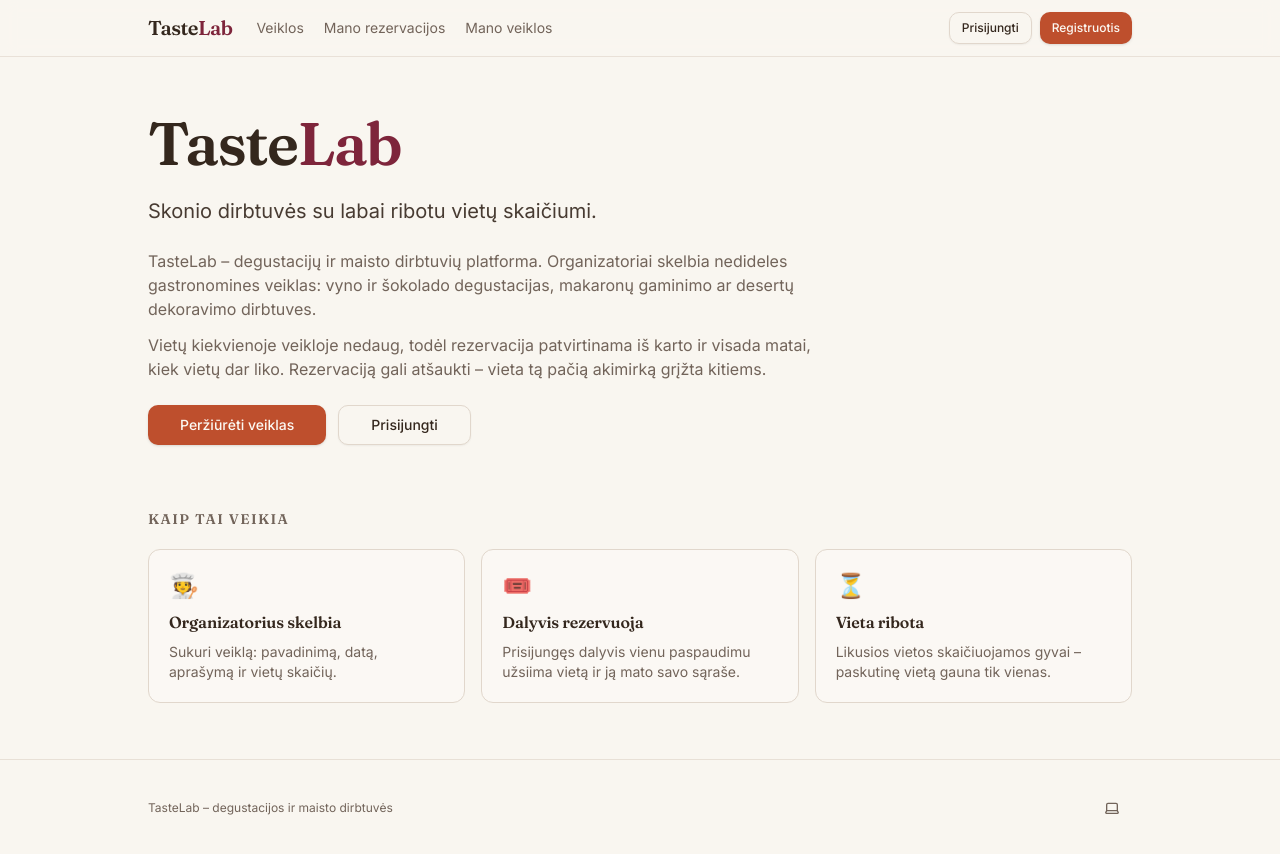
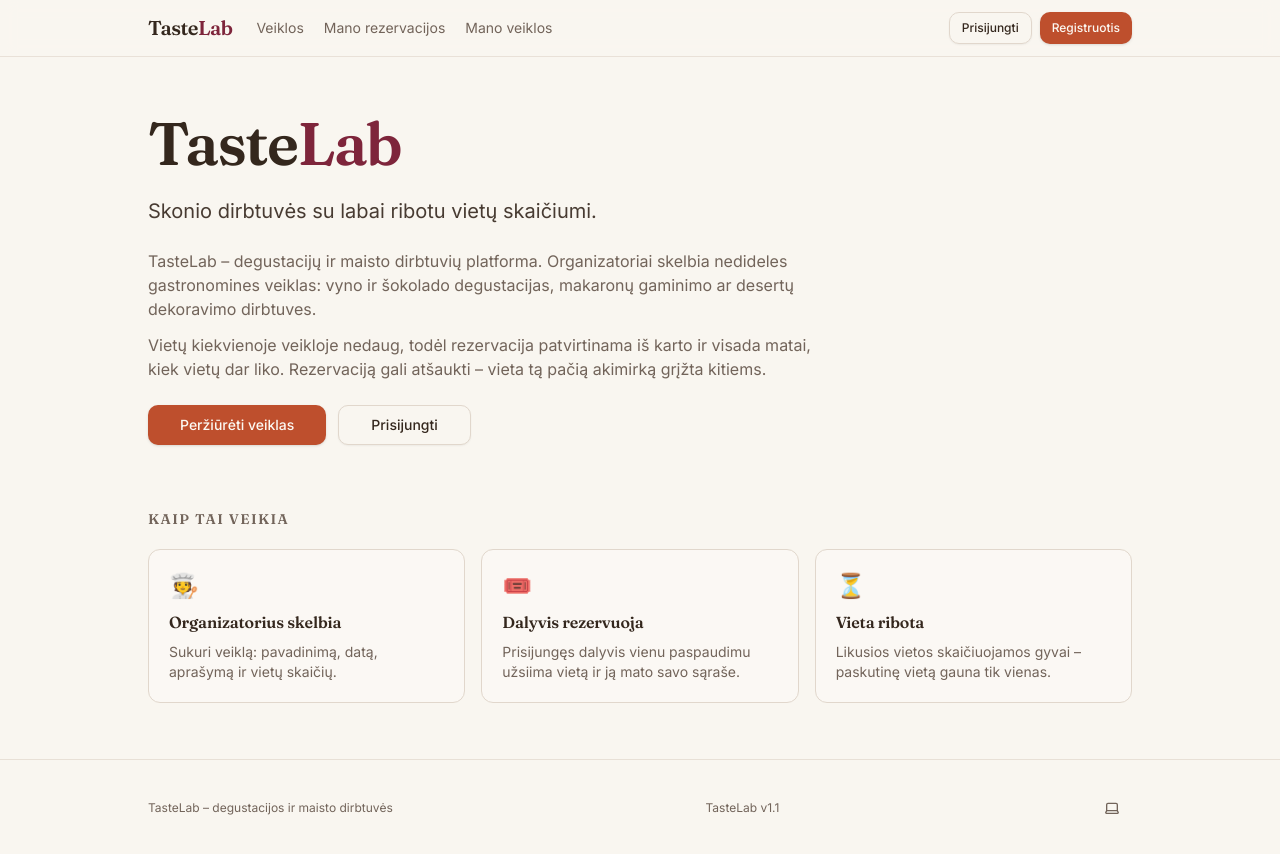
Before and after one commit to zanakel777-cyber/TasteLab, a Next.js app: page / in a window 1280 px wide. Built offline with nearby package versions, Linux system fonts and the light colour scheme; no server answers.

Commit message:
v1.1: versijos žyma, viešas adresas ir paleidimo instrukcija README

```diff
--- a/app/layout.tsx
+++ b/app/layout.tsx
@@ -94,6 +94,7 @@ export default function RootLayout({
             <footer className="w-full border-t border-border/70">
               <div className="mx-auto flex w-full max-w-5xl flex-wrap items-center justify-between gap-4 px-5 py-8 text-xs text-muted-foreground">
                 <p>TasteLab – degustacijos ir maisto dirbtuvės</p>
+                <p>TasteLab v1.1</p>
                 <ThemeSwitcher />
               </div>
             </footer>
```
Also changed, not shown: 1 other file (tests, documents, lock files or other folders).
